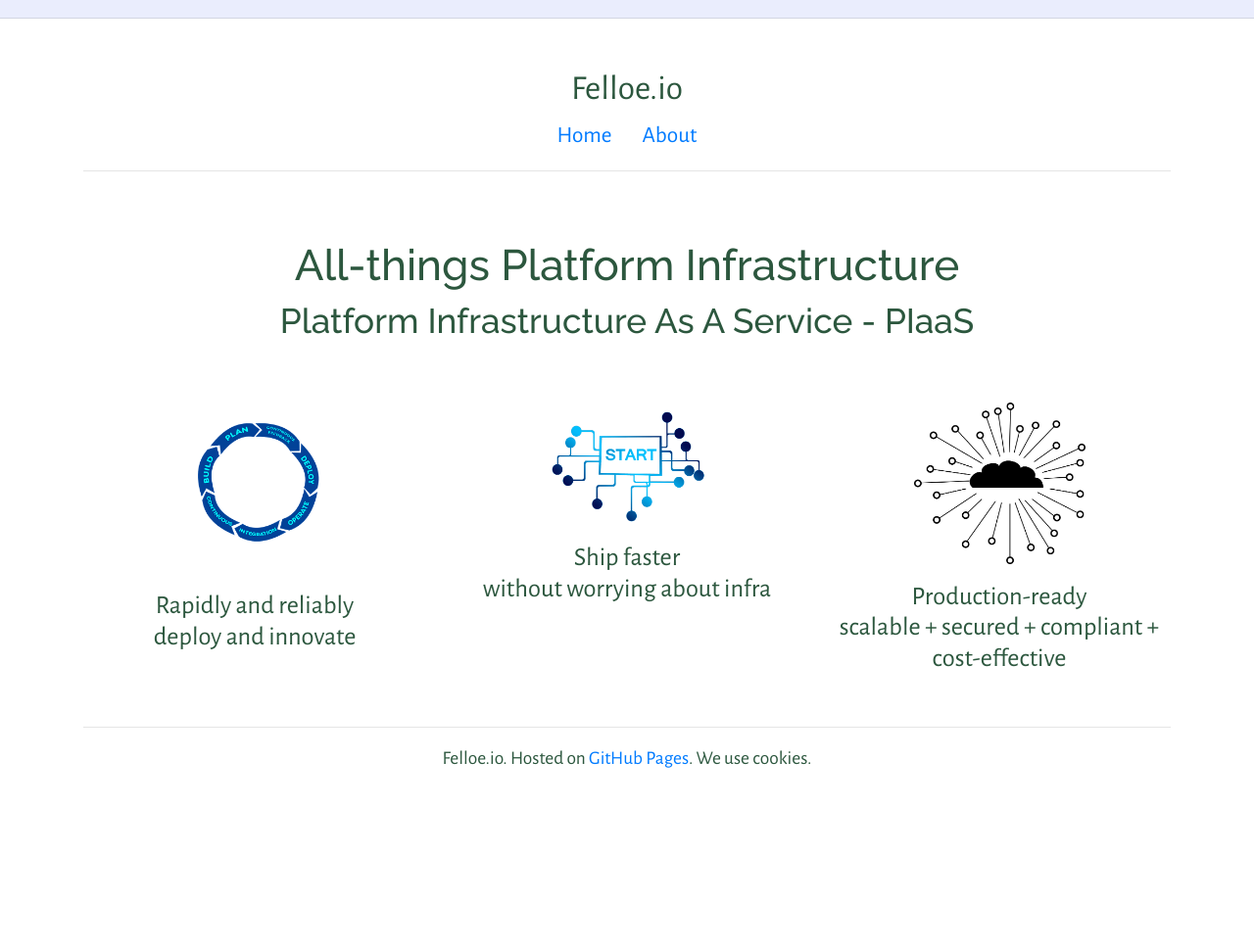
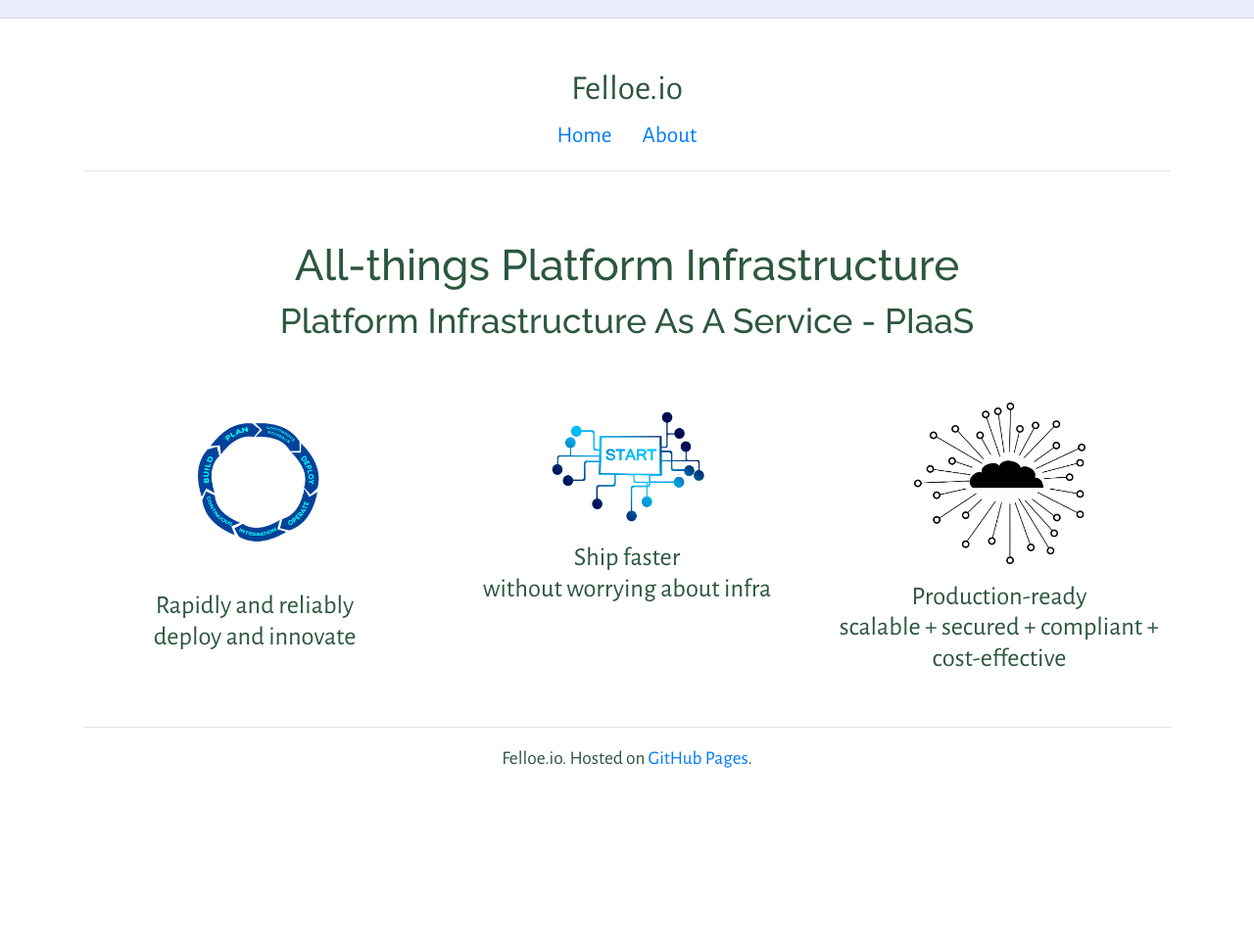
Before and after one commit to felloe-io/fello-io.github.io, a Jekyll site: the page built from index.md, in a window 1280 px wide. Shown: the whole page at 98% size. Built offline with Jekyll 4.4.1, drawn with Linux system fonts in a browser that asks for light colours; nearby versions of some CDN libraries.

Commit message:
removed cookie line and changed domain name case

```diff
--- a/CNAME
+++ b/CNAME
@@ -1 +1 @@
-Felloe.io
+felloe.io
--- a/_config.yml
+++ b/_config.yml
@@ -1,5 +1,5 @@
 theme: jekyll-theme-cayman
-url: https://Felloe.io
+url: https://felloe.io
 name: Felloe.io
 permalink: /blog/:title.html
 
--- a/_includes/footer.html
+++ b/_includes/footer.html
@@ -5,7 +5,6 @@
             <div>
                 Felloe.io.
                 Hosted on <a href="{{ site.github.repository_url }}" target="_blank">GitHub Pages</a>.
-                We use cookies.
             </div>
         </div>
     </div>
--- a/index.md
+++ b/index.md
@@ -38,6 +38,4 @@
 
 
 </div>
-
-
 </div>
```
